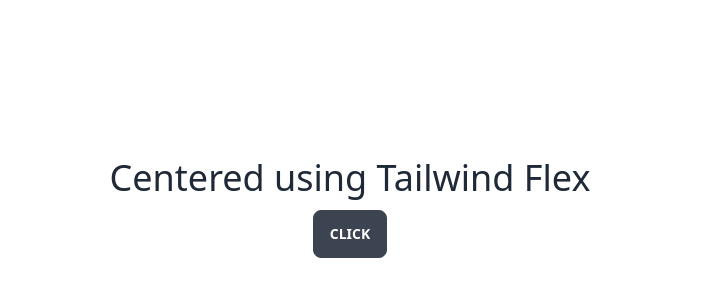
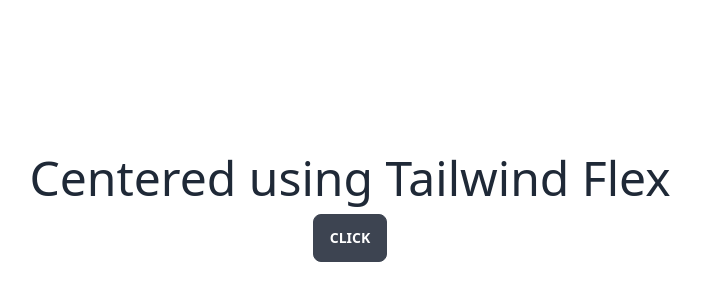
Before and after one commit to panutat-p/todo-card-pinia, a Vue app: page / in a window 1280 px wide. Shown: the part 192-492 px from the top of the page, without its empty margins (290-991 px from the left). Built offline with nearby package versions, Linux system fonts and the light colour scheme.

Commit message:
feat: add Hello component

```diff
--- a/src/App.vue
+++ b/src/App.vue
@@ -1,10 +1,9 @@
-<script setup lang="ts"></script>
+<script setup lang="ts">
+import Hello from "@/components/Hello.vue";
+</script>
 
 <template>
-  <div class="text-4xl flex items-center justify-center h-screen">
-    <section>
-      <h1 class="mb-3">Centered using Tailwind Flex</h1>
-      <div class="flex justify-center"><button class="btn">Click</button></div>
-    </section>
+  <div class="flex flex-col items-center justify-center h-screen">
+    <Hello></Hello>
   </div>
 </template>
--- /dev/null
+++ b/src/components/Hello.vue
@@ -0,0 +1,4 @@
+<template>
+  <h1 class="text-5xl mb-3">Centered using Tailwind Flex</h1>
+  <div><button class="btn">Click</button></div>
+</template>
```
